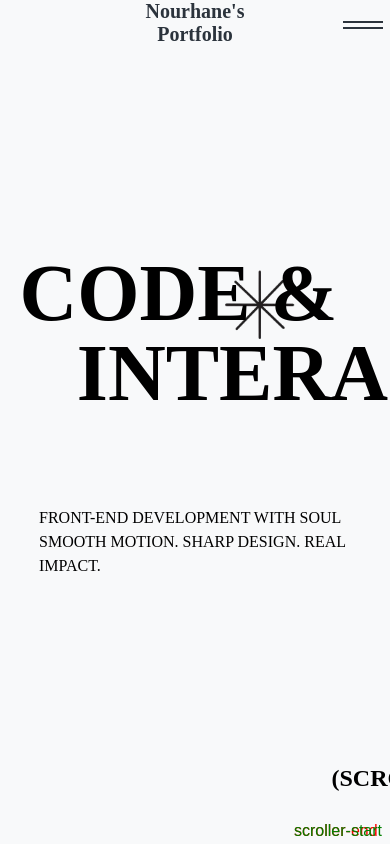
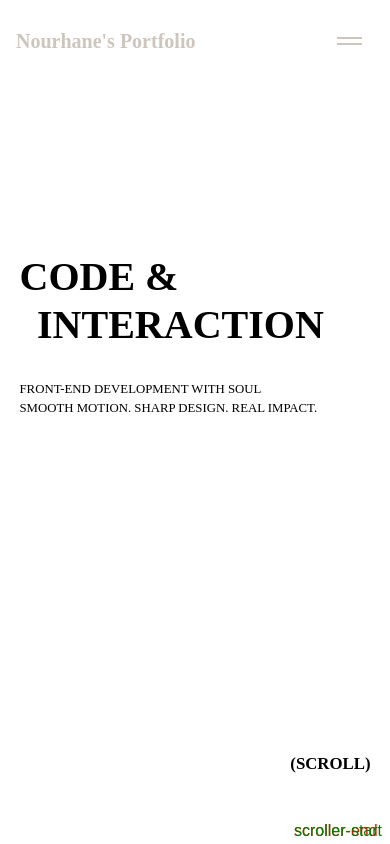
Before and after one commit to nourhane22/portfolio, a React (Vite) app: page / in a window 390 px wide. Shown: the top 844 px of the page. Built offline with nearby package versions, Linux system fonts and the light colour scheme; a web font is replaced by a local one.

Commit message:
Update hero section styles

```diff
--- a/index.html
+++ b/index.html
@@ -2,7 +2,7 @@
 <html lang="en">
   <head>
     <meta charset="UTF-8" />
-    <meta name="viewport" content="width=device-width, initial-scale=1.0" />
+    <meta name="viewport" content="width=device-width, initial-scale=1.0, maximum-scale=1.0, user-scalable=no">
     <title>portfolio</title>
   </head>
   <body>
--- a/src/App.css
+++ b/src/App.css
@@ -4,11 +4,15 @@
   margin: 0;
   padding: 0;
 }
-
-html , body{
+html {
   width: 100%;
-  font-family: 'Poppins', sans-serif;
-  background-color: #F8F9FA;
+  height: 100%;
+  overflow-x: hidden;
+}
 
 
+#root {
+  width: 100%;
+  max-width: 100vw;
+  overflow-x: hidden;
 }
--- a/src/components/Conect.css
+++ b/src/components/Conect.css
@@ -12,7 +12,7 @@
 }
 
 .skills-header h1 {
-  font-size: 3.5rem;
+  font-size: 2.5rem;
   font-weight: 400;
   letter-spacing: -2px;
   margin-bottom: 20px;
@@ -21,7 +21,7 @@
 }
 
 .skills-header .subtitle {
-  font-size: 1rem;
+  font-size: 0.5rem;
   letter-spacing: 2px;
   line-height: 1.8;
   max-width: 800px;
@@ -39,7 +39,7 @@
 
 .skill-card {
   position: relative;
-  padding: 20px 10px;
+  padding: 6px 2px;
   border: 1px solid #e0e0e0;
   transition: all 0.4s ease;
   display: flex;
@@ -47,7 +47,6 @@
   justify-content: center;
   flex-direction: column;
   cursor: default;
-  opacity: 0;
 }
 
 .skill-card:hover {
@@ -62,46 +61,30 @@
   display: flex;
   align-items: center;
   justify-content: center;
-  font-size: 2.5rem;
+  font-size: 2rem;
 }
 
 .skill-name {
-  font-size: 1.8rem;
+  font-size: 1.3rem;
   font-weight: 400;
   letter-spacing: 1px;
   margin-bottom: 15px;
   text-transform: uppercase;
 }
 
-.skill-description {
-  font-family: 'Helvetica Neue', Arial, sans-serif;
-  font-size: 0.9rem;
-  line-height: 1.6;
-  color: #666;
-  margin-bottom: 25px;
-}
 
-.skill-level {
-  position: relative;
-  height: 2px;
-  background: #e0e0e0;
-  overflow: hidden;
-}
 
-.skill-progress {
-  position: absolute;
-  left: 0;
-  top: 0;
-  height: 100%;
-  background: #1a1a1a;
-  transition: width 1.5s ease;
-}
 
 .skill-card:hover .skill-progress {
   background: linear-gradient(90deg, #1a1a1a 0%, #4a4a4a 100%);
 }
 
 @media (max-width: 768px) {
+  .skills-section {
+  max-width: 100%;
+
+}
+
   .skills-header h1 {
     font-size: 3rem;
   }
@@ -112,8 +95,8 @@
   }
 
   .skills-grid {
-    grid-template-columns: 1fr;
-    gap: 30px;
+    grid-template-columns: repeat(2, 1fr);
+  gap: 16px;
   }
 }
 
--- a/src/components/Contect.jsx
+++ b/src/components/Contect.jsx
@@ -9,7 +9,6 @@ import {
   FaCss3Alt,
   FaJsSquare,
   FaGithub,
-  FaMobileAlt,
   FaGitAlt,
 } from 'react-icons/fa';
 import { SiGreensock } from 'react-icons/si'; // GSAP icon
--- a/src/components/Hero.css
+++ b/src/components/Hero.css
@@ -1,38 +1,38 @@
- .hero {
+/* Hero Section */
+.hero {
   width: 100%;
   height: 100vh;
+  overflow: hidden;
   position: relative;
-  overflow: hidden;
 }
 
+/* Hero Title */
 .hero-h1 {
   text-transform: uppercase;
-  font-size: 8rem;
+  font-size: 8rem; /* Desktop default */
   font-family: "Bodoni Moda SC", serif;
   font-weight: 600;
   line-height: 1;
   margin: 0;
+  max-width: 100%;
 }
 
+/* Preloader */
 .preloader {
   inset: 0;
   overflow: hidden;
-  background: #fff;
+  z-index: 9999;
 }
 
-.hero img {
-  width: 120px;
-  position: absolute;
-  left: 40%;
-  bottom: 30%;
-  object-fit: contain;
-}
-
+/* Hero Title Container */
 .hero-title {
   position: absolute;
-  top: 30%;
+  top: 25%;
   left: 5%;
+  right: 5%;
   text-align: left;
+  max-width: 90%;
+  z-index: 1;
 }
 
 .hero-title h1 {
@@ -44,49 +44,123 @@
   display: inline-block;
   transform: translateY(100%);
 }
-.scroll-text{
+
+/* Scroll Text */
+.scroll-text {
   position: absolute;
-  top: 90%;
-  left: 85%;
-   text-transform: uppercase;
-  font-size: 1rem;
+  bottom: 5%;
+  right: 5%;
+  text-transform: uppercase;
+  font-size: clamp(0.75rem, 1vw, 1rem);
   font-family: "Bodoni Moda", serif;
   font-weight: 400;
   line-height: 1.5;
   margin: 0;
+  z-index: 1;
 }
 
+/* Hero Description */
 .hero-description {
   position: absolute;
-  top: 75%;
-  left: 12%;
+  top: 70%;
+  left: 5%;
+  right: 5%;
+  max-width: 600px;
+  z-index: 1;
 }
 
 .hero-description p {
   text-transform: uppercase;
-  font-size: 1rem;
+  font-size: 1rem; /* Desktop default */
   font-family: "Bodoni Moda", serif;
   font-weight: 500;
-  line-height: 1.5;
+  line-height: 1.6;
   margin: 0;
 }
 
+/* Title Span */
 .title-span {
   display: inline-block;
   padding-left: 10%;
 }
 
-@media (max-width: 768px) {
+/* Tablet (≤1024px) */
+@media (max-width: 1024px) {
+  .hero-title {
+    top: 30%;
+  }
+
   .hero-h1 {
-    font-size: 5rem;
+    font-size: 4rem;
   }
+
   .hero-description {
-    top: 60%;
-    left: 10%;
+    top: 65%;
+    max-width: 500px;
   }
-  .hero img {
-    width: 80px;
-    left: 35%;
-    bottom: 20%;
+
+  .hero-description p {
+    font-size: 0.95rem;
   }
 }
+
+/* Mobile (≤767px) */
+@media (max-width: 767px) {
+  .hero-title {
+    top: 25%;
+    left: 5%;
+    right: 5%;
+  }
+
+  .hero-h1 {
+    font-size: clamp(2.5rem, 8vw, 3rem);
+    line-height: 1.2;
+  }
+
+  .hero-description {
+    top: 40%;
+    max-width: 90%;
+  }
+
+  .hero-description p {
+    font-size: 0.85rem;
+    line-height: 1.5;
+  }
+
+  .scroll-text {
+    font-size: 0.75rem;
+    bottom: 8%;
+  }
+
+  .title-span {
+    padding-left: 5%;
+  }
+}
+
+/* Small phones (≤480px) */
+@media (max-width: 480px) {
+  .hero-title {
+    top: 30%;
+  }
+
+  .hero-h1 {
+    font-size: 2.5rem;
+  }
+
+  .hero-description {
+    top: 45%;
+  }
+
+  .hero-description p {
+    font-size: 0.8rem;
+  }
+
+  .scroll-text {
+    font-size: 0.7rem;
+  }
+}
+
+/* Universal constraint */
+.hero * {
+  max-width: 100%;
+}
--- a/src/components/Hero.jsx
+++ b/src/components/Hero.jsx
@@ -33,7 +33,6 @@ export default function Hero() {
     <section className="hero">
       <div className="preloader">
         <div className="hero-title">
-          <img src="/download__12_-removebg-preview.png" alt="Hero icon" />
           <h1 className="hero-h1">
             Code & <span className="title-span">Interaction</span>
           </h1>
--- a/src/components/Navigation.css
+++ b/src/components/Navigation.css
@@ -11,65 +11,80 @@ a {
   color: #cdc6be;
 }
 
+/* Navigation */
 nav {
   position: fixed;
   width: 100%;
+  color: #cdc6be;
+  mix-blend-mode: difference;
+  z-index: 1000;
+  padding: 1em 2em;
+}
+
+.navbar {
   display: flex;
   justify-content: space-between;
   align-items: center;
-  color: #cdc6be;
-  mix-blend-mode: difference;
-  z-index: 999;
-  overflow: hidden;
+  width: 100%;
 }
 
-nav > div {
+/* Logo Styles */
+.logo {
   flex: 1;
 }
 
 .logo p {
-  text-align: center;
+  margin: 0;
+}
+
+.logo a {
+  text-decoration: none;
+  font-size: 20px;
+  color: #cdc6be;
   font-family: "Bodoni Moda SC", serif;
   font-optical-sizing: auto;
   font-weight: 600;
   font-style: normal;
 }
 
-.logo a {
-  text-align: center;
-  text-decoration: none;
-  font-size: 20px;
-  color: #cdc6be;
+/* Main Container */
+.navbar {
+  display: flex;
+  justify-content: space-between;
+  align-items: center;
+  width: 100%;
 }
 
+/* Toggle Button */
 .toggle-btn {
   display: flex;
   justify-content: flex-end;
+  align-items: center;
 }
 
+/* Burger Menu */
 .burger {
   position: relative;
   display: flex;
   justify-content: center;
   align-items: center;
-  padding: 1.75em 2em 1.5em 2em;
-  background: rgba(255, 255, 255, 0);
+  width: 50px;
+  height: 50px;
+  background: transparent;
   outline: none;
   border: none;
-  width: 20px;
-  height: 20px;
-  transition: all 250ms ease-out;
   cursor: pointer;
+  z-index: 1001;
 }
 
 .burger::before,
 .burger::after {
   content: '';
   position: absolute;
-  width: 40px;
+  width: 30px;
   height: 2px;
   background: #cdc6be;
-  transition: all 250ms ease-out;
+  transition: all 0.3s ease-out;
   will-change: transform;
 }
 
@@ -81,6 +96,7 @@ nav > div {
   transform: translateY(3px);
 }
 
+/* Active State */
 nav.active .burger::before {
   transform: translateY(0) rotate(45deg);
 }
@@ -89,18 +105,19 @@ nav.active .burger::after {
   transform: translateY(0) rotate(-45deg);
 }
 
+/* Overlay */
 .overlay {
   position: fixed;
   top: 0;
   left: 0;
   width: 100vw;
-  height: auto;
+  height: 100vh;
   background: #141412;
-  z-index: 99;
-  animation: slideIn 0.3s ease-out;
+  z-index: 999;
+  animation: fadeIn 0.3s ease-out;
 }
 
-@keyframes slideIn {
+@keyframes fadeIn {
   from {
     opacity: 0;
   }
@@ -109,6 +126,7 @@ nav.active .burger::after {
   }
 }
 
+/* Overlay Menu */
 .overlay-menu {
   position: fixed;
   top: 0;
@@ -116,18 +134,18 @@ nav.active .burger::after {
   width: 100vw;
   height: 100vh;
   display: flex;
-  gap: 1em;
-    background: #141412;
-
+  gap: 1.5em;
   flex-direction: column;
   justify-content: center;
   align-items: center;
-  z-index: 100;
+  z-index: 999;
 }
 
+/* Menu Items */
 .menu-item {
   display: flex;
   cursor: pointer;
+  overflow: hidden;
 }
 
 .menu-item p {
@@ -137,10 +155,10 @@ nav.active .burger::after {
   font-optical-sizing: auto;
   font-weight: 600;
   font-style: normal;
-  font-size: 8vw;
-  line-height: 80%;
+  font-size: clamp(3rem, 8vw, 8rem);
+  line-height: 1;
   will-change: transform;
-  transition: letter-spacing 0.3s;
+  transition: letter-spacing 0.3s ease;
   color: #cdc6be;
 }
 
@@ -148,39 +166,76 @@ nav.active .burger::after {
   letter-spacing: 0.075em;
 }
 
+/* Sub Navigation */
 .sub-nav {
-  position: absolute;
+  position: fixed;
   bottom: 5%;
   left: 50%;
   transform: translateX(-50%);
   display: flex;
-  gap: 0.5em;
+  gap: 1.5em;
+  z-index: 1000;
 }
 
 .sub-nav p {
   font-family: "Bodoni Moda SC", serif;
-  font-size: 20px;
+  font-size: 18px;
   color: #cdc6be;
   font-weight: 500;
 }
 
 .sub-nav a {
   color: #cdc6be;
-  transition: letter-spacing 0.3s;
+  transition: letter-spacing 0.3s ease;
 }
 
 .sub-nav a:hover {
   letter-spacing: 0.075em;
 }
-.hero-comp{
-  background-color: #F8F9FA;
-  width: 100vw;
+
+/* Hero Component */
+.hero-comp {
+  width: 100%;
   height: 100vh;
   overflow: hidden;
 }
 
-@media (min-width: 780px) {
+/* Media Queries */
+@media (max-width: 780px) {
+  nav {
+    padding: 1em;
+  }
+
+  .logo a {
+    font-size: 15px;
+  }
+
   .menu-item p {
-    font-size: 10vw;
+    font-size: clamp(2.5rem, 10vw, 6rem);
+  }
+
+  .sub-nav {
+    flex-direction: column;
+    align-items: center;
+    gap: 0.5em;
+  }
+
+  .sub-nav p {
+    font-size: 16px;
+  }
+
+  .burger::before,
+  .burger::after {
+    width: 25px;
   }
 }
+
+@media (max-width: 480px) {
+  .logo a {
+    font-size: 20px;
+  }
+
+  .overlay-menu {
+    gap: 1em;
+  }
+}
--- a/src/components/about-me.css
+++ b/src/components/about-me.css
@@ -9,7 +9,6 @@
   padding-top: 5rem;
   padding-right: 8rem;
     padding-left: 2rem;
-
   overflow: hidden;
 
 }
--- a/src/components/navbar.jsx
+++ b/src/components/navbar.jsx
@@ -47,10 +47,8 @@ export default function Navigation() {
   return (
     <>
       <nav className={isOpen ? 'active' : ''}>
-        <div className="info">
-          <p></p>
-        </div>
-        <div className="logo">
+        <div className="navbar">
+           <div className="logo">
           <p><a href="#">Nourhane's Portfolio</a></p>
         </div>
         <div className="toggle-btn">
@@ -61,6 +59,8 @@ export default function Navigation() {
             aria-expanded={isOpen}
           ></button>
         </div>
+        </div>
+
       </nav>
 
       <div
```
